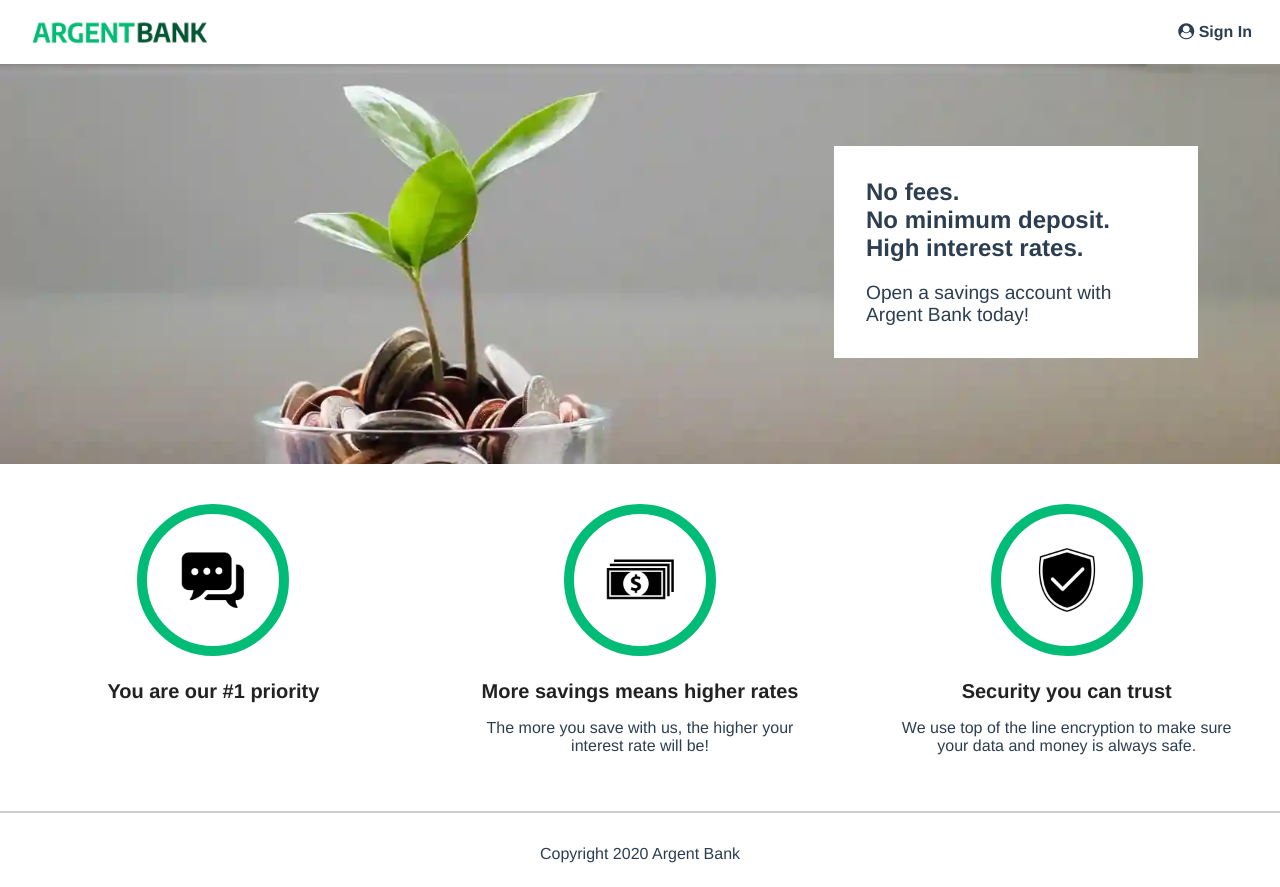
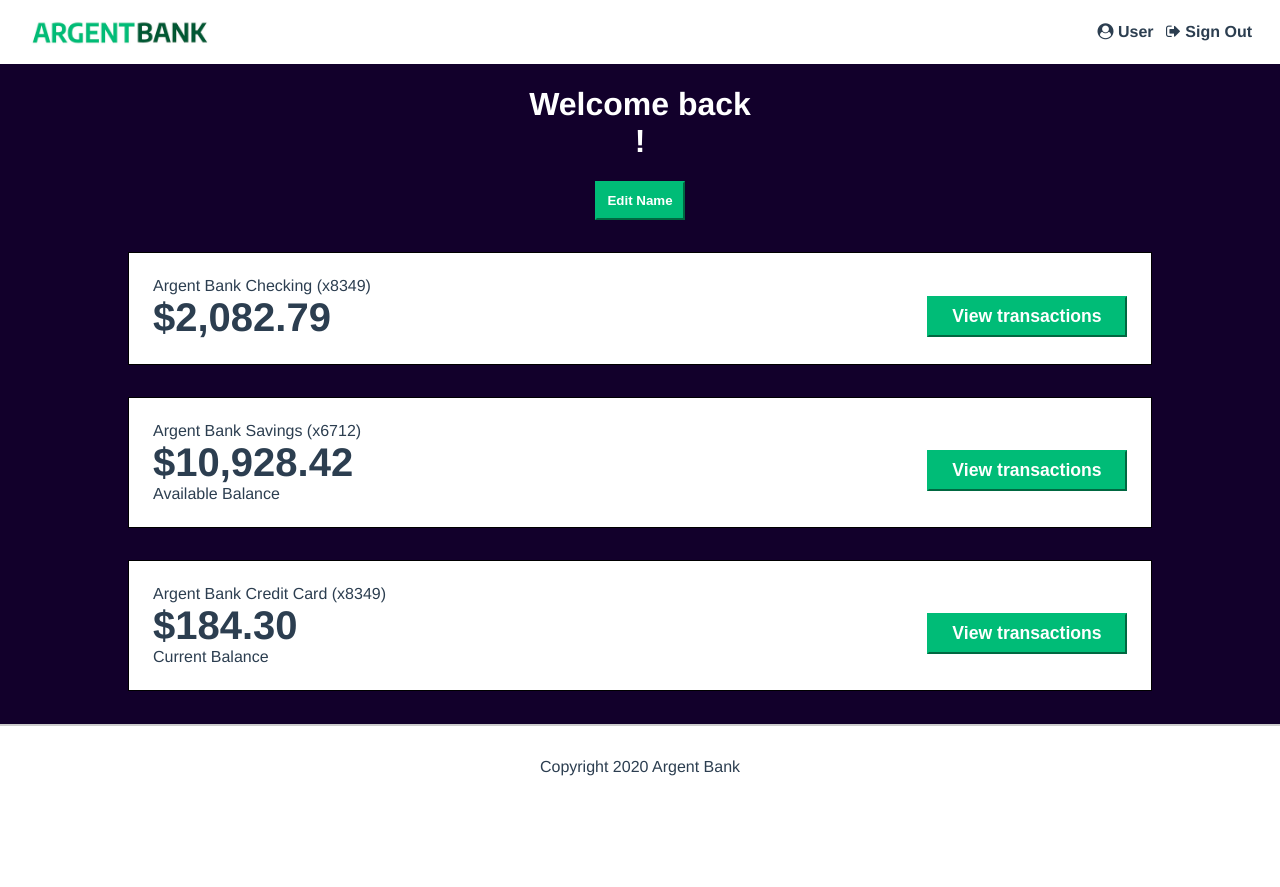
Before and after one commit to Yoan5486/Projet11-ApplicationBancaire_React, a React (Vite) app in the folder ArgentBank-Frontend-main/my-app/: page /user in a window 1280 px wide. Before the commit this address led to /. After the commit the page ends 800 px from the top, so only its background shows below. Built offline with nearby package versions, Linux system fonts and the light colour scheme; no server answers; sample sign-in values are in the browser's storage.

Commit message:
Bug de rester connecté résolu donc je push

```diff
--- a/ArgentBank-Frontend-main/my-app/src/composants/auth-slice.jsx
+++ b/ArgentBank-Frontend-main/my-app/src/composants/auth-slice.jsx
@@ -34,8 +34,10 @@ export const loginUser = createAsyncThunk(
       }
       if (rememberMe) {
         localStorage.setItem("token", token);
+        console.log("✅ Token stocké dans localStorage");
       } else {
         sessionStorage.setItem("token", token);
+        console.log("✅ Token stocké dans sessionStorage");
       }
 
       return { token };
@@ -103,12 +105,15 @@ export const updateUserProfile = createAsyncThunk(
   }
 );
 
+const loadToken = () => {
+    return localStorage.getItem("token") || sessionStorage.getItem("token") || null;
+  };
 
 const authSlice = createSlice({
   name: "auth",
   initialState: {
-    token: null,
-    isAuthenticated: false,
+    token: loadToken(),
+    isAuthenticated: !!loadToken(),
     user: null,
     error: null,
   },
--- a/ArgentBank-Frontend-main/my-app/src/composants/header.jsx
+++ b/ArgentBank-Frontend-main/my-app/src/composants/header.jsx
@@ -42,7 +42,7 @@ const Header = () => {
         {isAuthenticated ? (
           <>
               <a className="main-nav-item">
-                <i className="fa fa-user-circle"></i> {user?.firstName | "User" + " "}
+                <i className="fa fa-user-circle"></i> {user?.firstName || "User" + " "}
               </a>
             <Link className="main-nav-item" to="/" onClick={handleLogout}>
               <i className="fa fa-sign-out"></i> Sign Out
```
Also changed, not shown: 1 other file (tests, documents, lock files or other folders).
